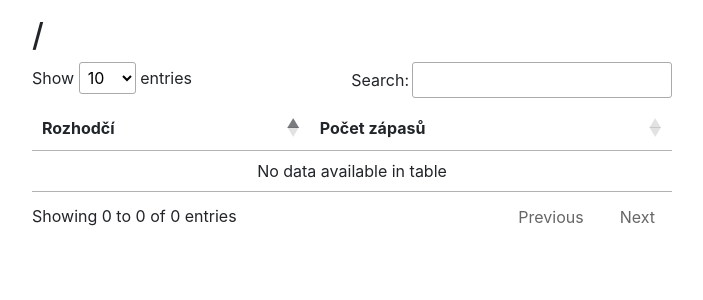
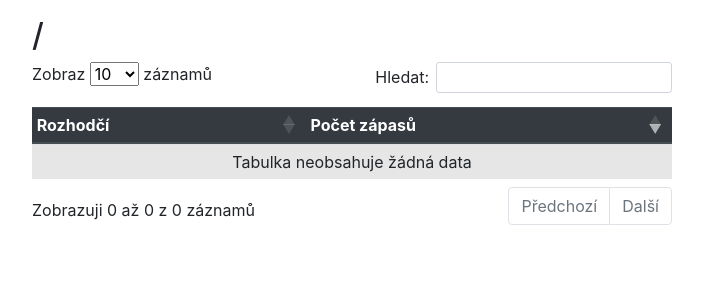
Before and after one commit to jusephe/football-officials-stats, a Symfony app: template templates/site/season_stats.html.twig in a window 1280 px wide. Shown: the part 56-356 px from the top of the page, without its empty margins (53-756 px from the left). Run offline with Twig, Linux system fonts and the light colour scheme; the template is opened without the code that fills it, so the values that code supplies are empty; some libraries are stand-ins or nearby versions.

Commit message:
Site - seasons stats - tables improvements

```diff
--- a/public/scripts/site/datatables.js
+++ b/public/scripts/site/datatables.js
@@ -1,3 +1,31 @@
-$(document).ready( function () {
-    $('.stat-table').DataTable();
+$(document).ready(function() {
+    $('.stat-table').DataTable( {
+        language: {
+            "sEmptyTable":     "Tabulka neobsahuje žádná data",
+            "sInfo":           "Zobrazuji _START_ až _END_ z celkem _TOTAL_ záznamů",
+            "sInfoEmpty":      "Zobrazuji 0 až 0 z 0 záznamů",
+            "sInfoFiltered":   "(filtrováno z celkem _MAX_ záznamů)",
+            "sInfoPostFix":    "",
+            "sInfoThousands":  " ",
+            "sLengthMenu":     "Zobraz _MENU_ záznamů",
+            "sLoadingRecords": "Načítám...",
+            "sProcessing":     "Provádím...",
+            "sSearch":         "Hledat:",
+            "sZeroRecords":    "Žádné záznamy nebyly nalezeny",
+            "oPaginate": {
+                "sFirst":    "První",
+                "sLast":     "Poslední",
+                "sNext":     "Další",
+                "sPrevious": "Předchozí"
+            },
+            "oAria": {
+                "sSortAscending":  ": aktivujte pro řazení sloupce vzestupně",
+                "sSortDescending": ": aktivujte pro řazení sloupce sestupně"
+            }
+        }
+    } );
 } );
+
+$.extend( $.fn.dataTable.defaults, {
+    order: [ 1, 'desc' ]
+} );
--- a/templates/site/a_trida.html.twig
+++ b/templates/site/a_trida.html.twig
@@ -15,7 +15,7 @@
                     <td class="font-weight-bold" style="width: 6em">
                         {{ season.season }}/{{ seasonYear.1 }}
                     </td>
-                    <td style="width: 7.2em">
+                    <td style="width: 7.3em">
                         <a href="{{ path('season_stats', {'league': 'a-trida', 'season': season.season}) }}">Celá sezóna</a>
                     </td>
                     <td style="width: 4em">
--- a/templates/site/prebor.html.twig
+++ b/templates/site/prebor.html.twig
@@ -15,7 +15,7 @@
                     <td class="font-weight-bold" style="width: 6em">
                         {{ season.season }}/{{ seasonEndYear.1 }}
                     </td>
-                    <td style="width: 7.2em">
+                    <td style="width: 7.3em">
                         <a href="{{ path('season_stats', {'league': 'prebor', 'season': season.season}) }}">Celá sezóna</a>
                     </td>
                     <td style="width: 4em">
--- a/templates/site/season_stats.html.twig
+++ b/templates/site/season_stats.html.twig
@@ -1,7 +1,7 @@
 {% extends 'site/base.html.twig' %}
 
 {% block css %}
-    <link rel="stylesheet" type="text/css" href="https://cdn.datatables.net/1.10.19/css/jquery.dataTables.css">
+    <link rel="stylesheet" type="text/css" href="https://cdn.datatables.net/1.10.19/css/dataTables.bootstrap4.min.css">
 {% endblock %}
 
 {% set seasonEndYear = (season+1)|split('', 2) %}
@@ -15,8 +15,9 @@
 
 {% block main %}
 
-    <table class="stat-table">
-        <thead>
+    <div class="table-responsive">
+        <table class="table table-sm table-striped stat-table">
+            <thead class="thead-dark">
             <tr>
                 <th scope="col">Rozhodčí</th>
                 <th scope="col">Počet zápasů</th>
@@ -31,10 +32,12 @@
             {% endfor %}
             </tbody>
         </table>
+    </div>
 
 {% endblock %}
 
 {% block scripts %}
-    <script type="text/javascript" charset="utf8" src="https://cdn.datatables.net/1.10.19/js/jquery.dataTables.js"></script>
+    <script type="text/javascript" charset="utf8" src="https://cdn.datatables.net/1.10.19/js/jquery.dataTables.min.js"></script>
+    <script type="text/javascript" charset="utf8" src="https://cdn.datatables.net/1.10.19/js/dataTables.bootstrap4.min.js"></script>
     <script src="{{ asset('scripts/site/datatables.js') }}"></script>
 {% endblock %}
```
Lines whose indentation alone changed are shown as unchanged.
